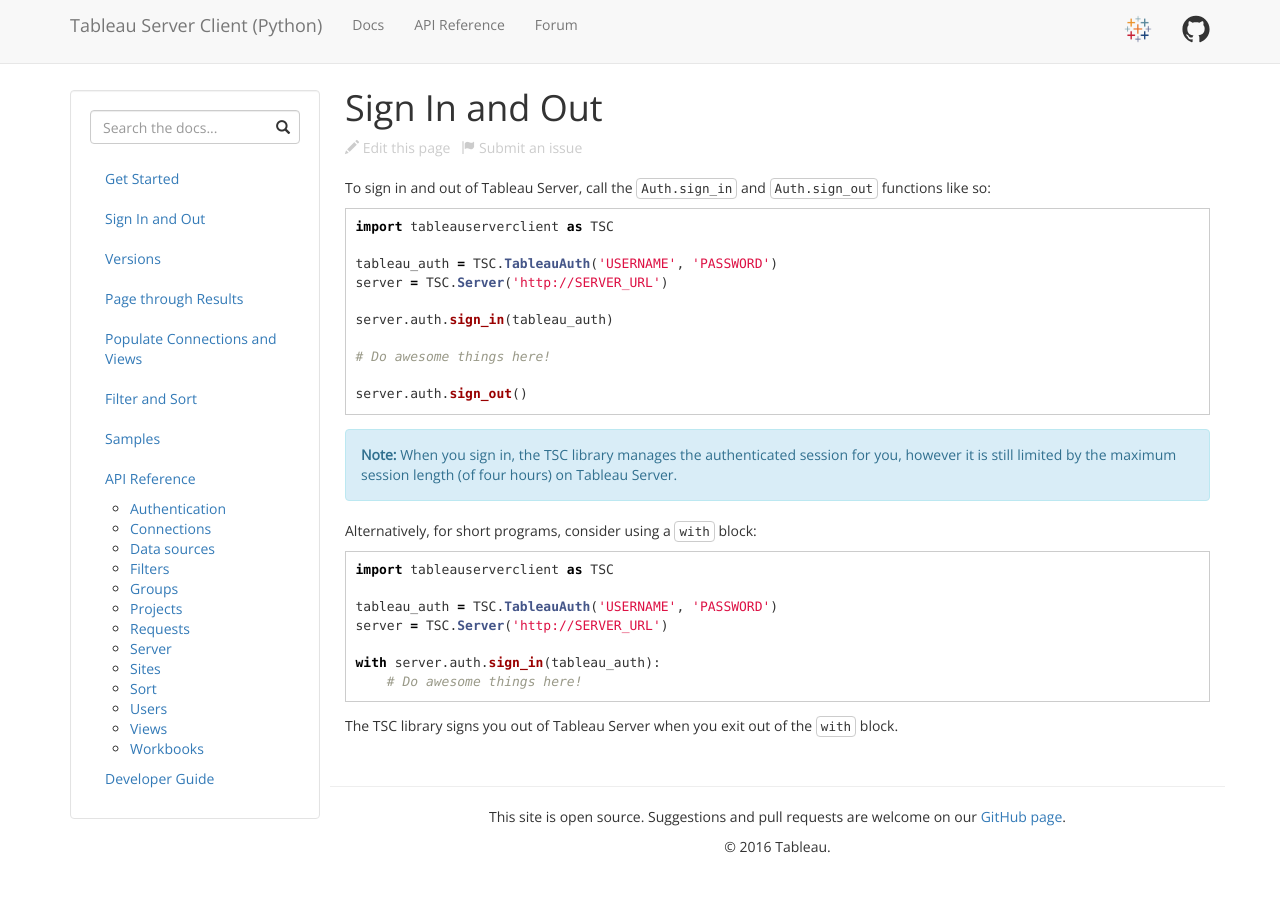
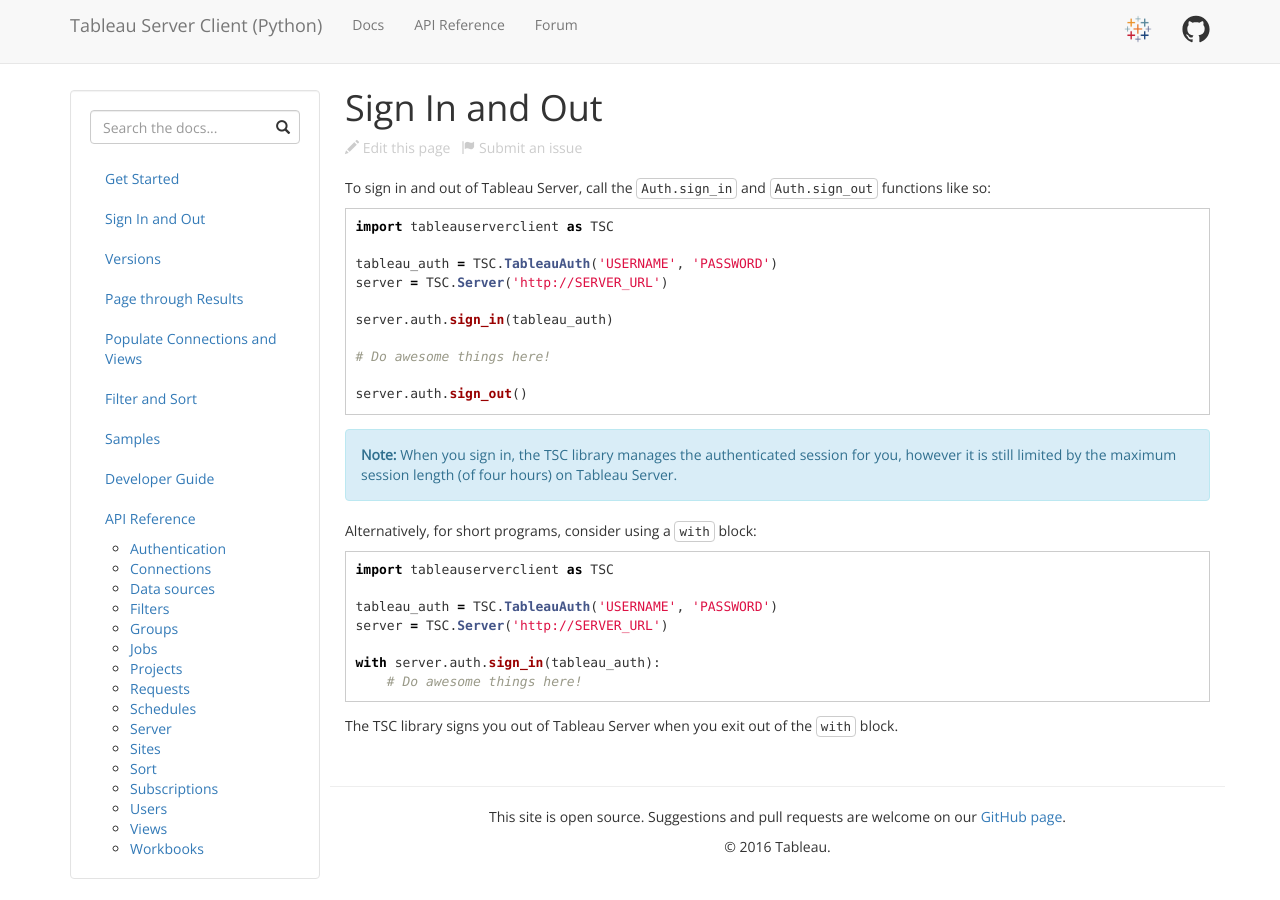
Before and after one commit to tableau/server-client-python, a Jekyll site: the page built from docs/sign-in-out.md, in a window 1280 px wide. Built offline with Jekyll 4.4.1, drawn with Linux system fonts in a browser that asks for light colours.

Commit message:
Moving the Dev Guide up in the TOC pane

```diff
--- a/_includes/docs_menu.html
+++ b/_includes/docs_menu.html
@@ -23,6 +23,9 @@
             <a href="{{ site.baseurl }}/docs/samples">Samples</a>
         </li>
         <li>
+            <a href="{{ site.baseurl }}/docs/dev-guide">Developer Guide</a>
+        </li>
+        <li>
             <a href="{{ site.baseurl }}/docs/api-ref">API Reference</a>
             <ul>
                 <li>
@@ -41,11 +44,17 @@
                     <a href="{{ site.baseurl }}/docs/api-ref#groups">Groups</a>
                 </li>
                 <li>
+                    <a href="{{ site.baseurl }}/docs/api-ref#jobs">Jobs</a>
+                </li>
+                <li>
                     <a href="{{ site.baseurl }}/docs/api-ref#projects">Projects</a>
                 </li>
                 <li>
                     <a href="{{ site.baseurl }}/docs/api-ref#requests">Requests</a>
                 </li>
+                <li>
+                        <a href="{{ site.baseurl }}/docs/api-ref#schedules">Schedules</a>
+                    </li>
                 <li>
                     <a href="{{ site.baseurl }}/docs/api-ref#server">Server</a>
                 </li>
@@ -54,6 +63,9 @@
                 </li>
                 <li>
                     <a href="{{ site.baseurl }}/docs/api-ref#sort">Sort</a>
+                </li>
+                <li>
+                    <a href="{{ site.baseurl }}/docs/api-ref#subscriptions">Subscriptions</a>
                 </li>
                 <li>
                     <a href="{{ site.baseurl }}/docs/api-ref#users">Users</a>
@@ -66,8 +78,5 @@
                 </li>
             </ul>
         </li>
-<li>
-    <a href="{{ site.baseurl }}/docs/dev-guide">Developer Guide</a>
-</li>
     </ul>
 </div>
```
